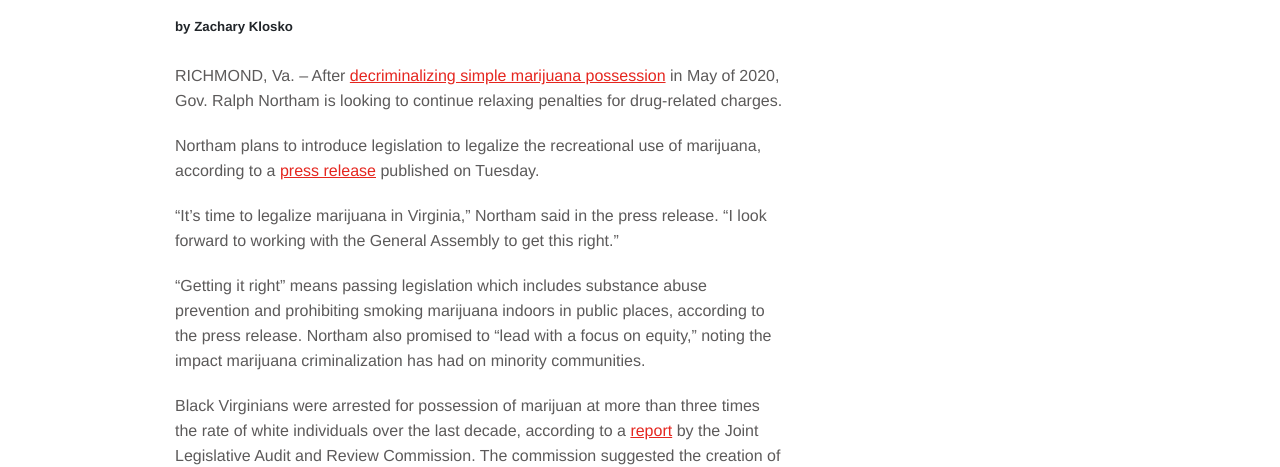
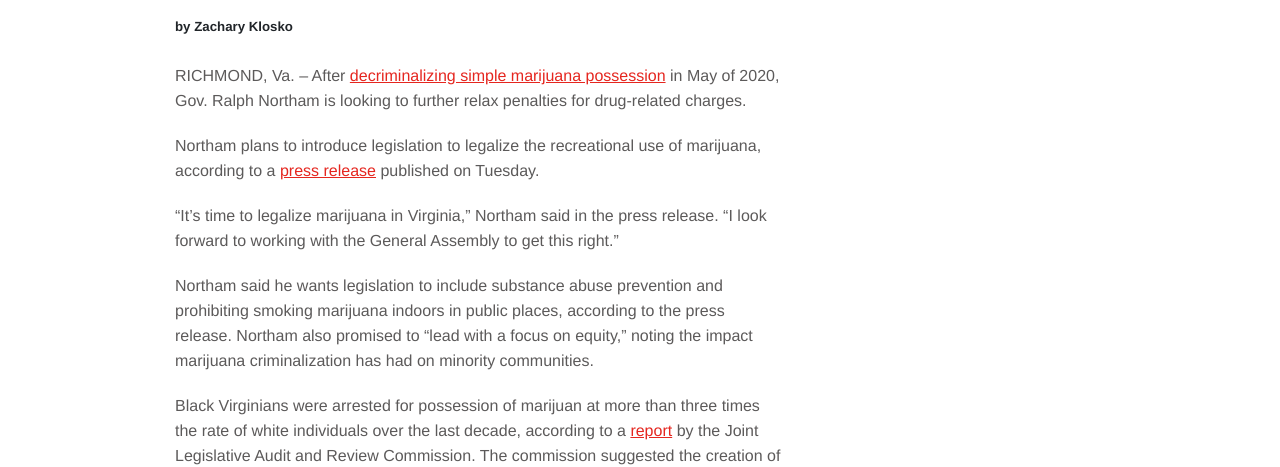
Before and after one commit to zklosko/zklosko.github.io, a Jekyll site: the page built from _posts/2020-11-30-northam-legalizing-marijuana.md, in a window 1280 px wide. Shown: the part 837-1304 px from the top of the page. Built offline with Jekyll 4.4.1, drawn with Linux system fonts in a browser that asks for light colours.

Commit message:
Adding edits suggested by Prof. ABC

```diff
--- a/_posts/2020-11-30-northam-legalizing-marijuana.md
+++ b/_posts/2020-11-30-northam-legalizing-marijuana.md
@@ -9,13 +9,13 @@ caption: A person smokes a blunt of marijuana (<a href="https://unsplash.com/@za
 excerpt: Virginia Gov. Ralph Northam plans to introduce legislation to legalize the recreational use of marijuana in the 2021 legislative season.
 ---
 
-RICHMOND, Va. -- After [decriminalizing simple marijuana possession](https://lis.virginia.gov/cgi-bin/legp604.exe?201+sum+SB2) in May of 2020, Gov. Ralph Northam is looking to continue relaxing penalties for drug-related charges.
+RICHMOND, Va. -- After [decriminalizing simple marijuana possession](https://lis.virginia.gov/cgi-bin/legp604.exe?201+sum+SB2) in May of 2020, Gov. Ralph Northam is looking to further relax penalties for drug-related charges.
 
 Northam plans to introduce legislation to legalize the recreational use of marijuana, according to a [press release](https://www.governor.virginia.gov/newsroom/all-releases/2020/november/headline-861390-en.html) published on Tuesday.
 
 “It’s time to legalize marijuana in Virginia,” Northam said in the press release. “I look forward to working with the General Assembly to get this right.”
 
-“Getting it right” means passing legislation which includes substance abuse prevention and prohibiting smoking marijuana indoors in public places, according to the press release. Northam also promised to “lead with a focus on equity,” noting the impact marijuana criminalization has had on minority communities.
+Northam said he wants legislation to include substance abuse prevention and prohibiting smoking marijuana indoors in public places, according to the press release. Northam also promised to “lead with a focus on equity,” noting the impact marijuana criminalization has had on minority communities.
 
 Black Virginians were arrested for possession of marijuan at more than three times the rate of white individuals over the last decade, according to a [report](http://jlarc.virginia.gov/landing-2020-marijuana-legalization.asp) by the Joint Legislative Audit and Review Commission. The commission suggested the creation of an automatic expungement process for criminal records of past marijuana charges.
 
```
